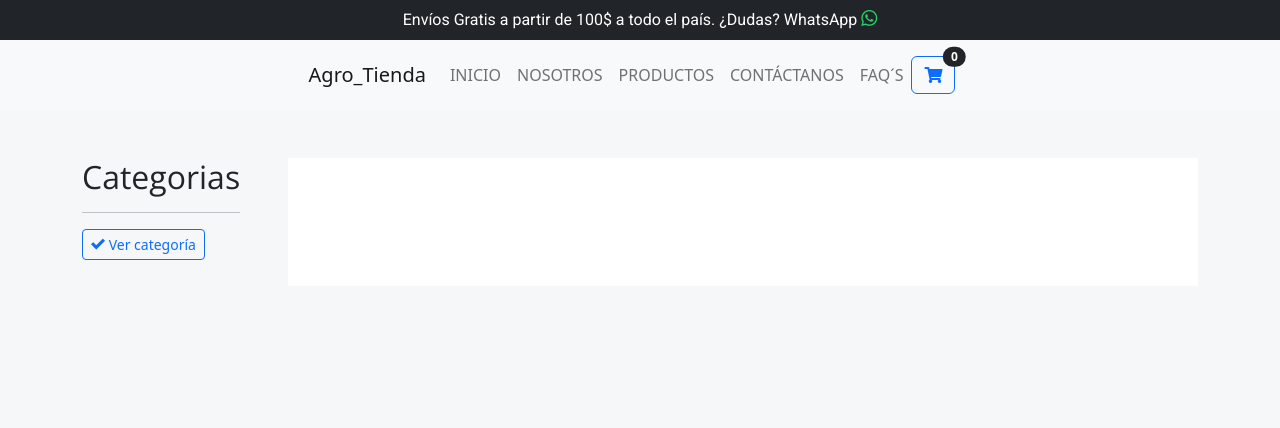
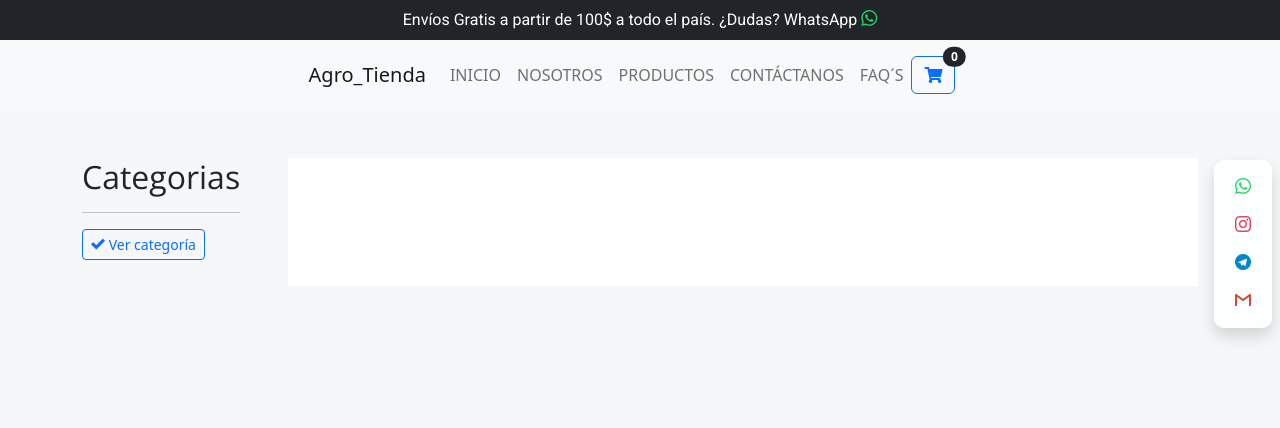
Before and after one commit to junior-r/Agro_Tienda, a Django app: page /productos/ in a window 1280 px wide. Shown: the top 428 px of the page. Run offline with Django 4.2, Linux system fonts and the light colour scheme; data that the repository does not hold is empty; some libraries are stand-ins or nearby versions; some web fonts are replaced.

Commit message:
Agregando barra lateral de contactos

```diff
--- a/Users/static/users/general/base.css
+++ b/Users/static/users/general/base.css
@@ -77,6 +77,18 @@ body {
 
 .remove_product_cart:hover .icon-x::before {
     color: #FFFFFF;
+}
+
+.icons-socials {
+    position: fixed;
+    right: 0.5rem;
+    top: 20%;
+    display: flex;
+    z-index: 9999;
+    flex-direction: column;
+    background-color: rgba(255, 255, 255, 0.8);
+    padding: 0.5rem !important;
+    border-radius: 10px;
 }
 
 footer {
--- a/Users/templates/users/base.html
+++ b/Users/templates/users/base.html
@@ -100,6 +100,12 @@
     </div>
 
     <div class="super-container">
+        <section class="icons-socials shadow">
+            <a href="https://api.whatsapp.com/send?phone=584122656008" target="_blank" class="btn whatsapp"><span class="icon-whatsapp"></span></a>
+            <a href="https://www.instagram.com/carnetoday/" target="_blank" class="btn instagram"><span class="icon-instagram"></span></a>
+            <a href="https://t.me/+584122647923" target="_blank" class="btn telegram"><span class="icon-telegram" style="color: #0088cc;"></span></a>
+            <a href="mailto:junior31064049@gmail.com" target="_blank" class="btn mail"><span class="icon-gmail"></span></a>
+        </section>
         {% block container %}
 
         {% endblock %}
```
